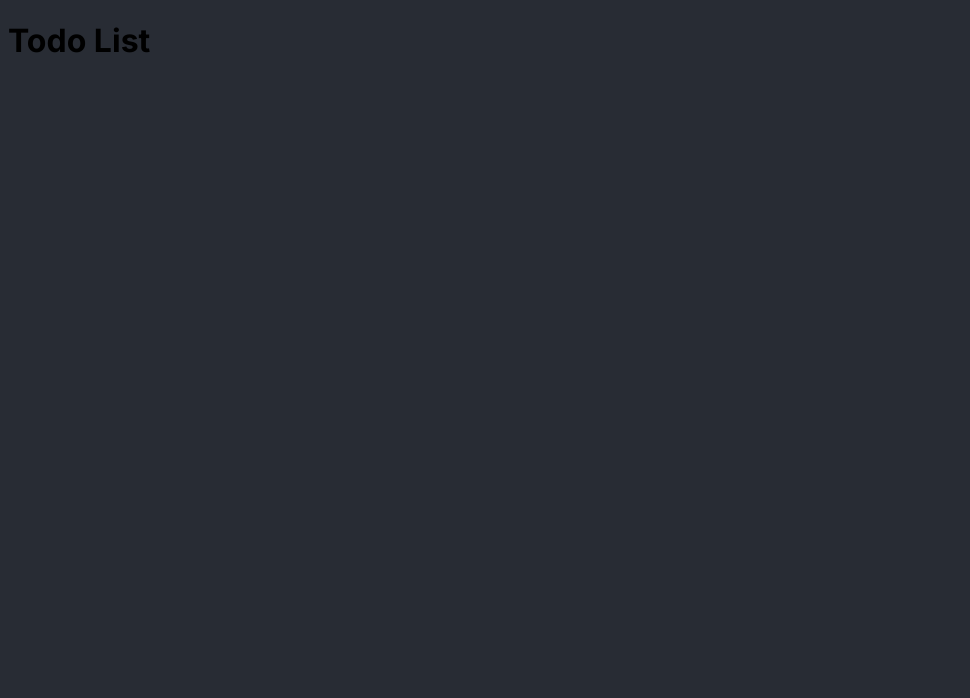
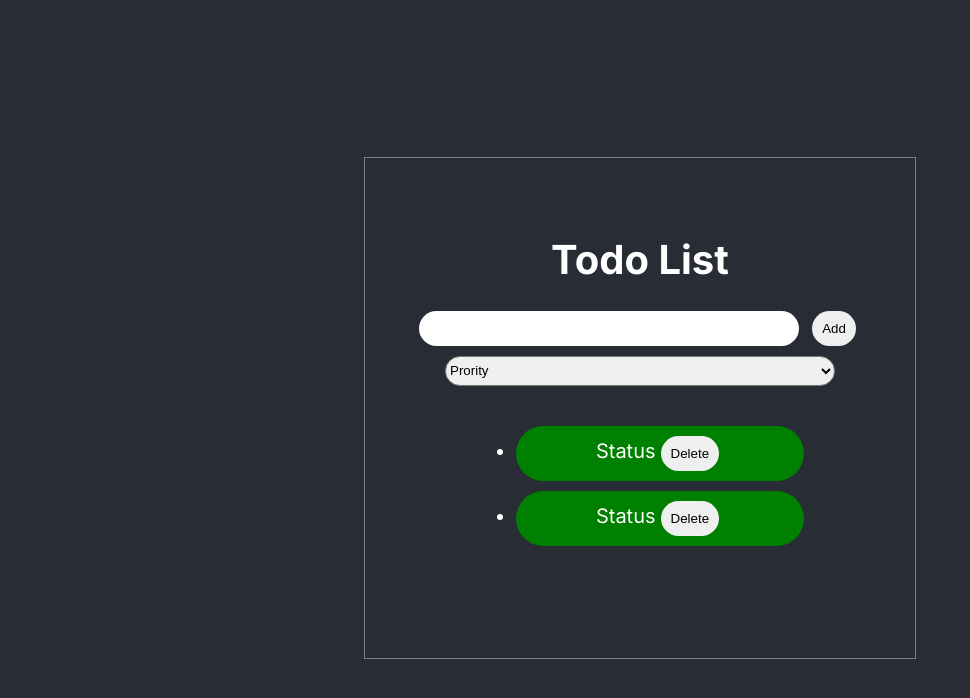
Before and after one commit to Rani-rathod/ToDo_List, a Next.js app: page / in a window 1280 px wide. Shown: the top 698 px of the page, without its empty margins (0-970 px from the left). Built offline with nearby package versions, Linux system fonts and the light colour scheme.

Commit message:
UI completed

```diff
--- /dev/null
+++ b/app/dropD.js
@@ -0,0 +1,13 @@
+const Dropdowns=()=>{
+    return (
+        <div className="drop">
+            <select className="dropdwon">
+                <option>Prority</option>
+                <option>1</option>
+                <option>2</option>
+                <option>3</option>
+            </select>
+        </div>
+    );
+}
+export default Dropdowns;
--- a/app/globals.css
+++ b/app/globals.css
@@ -1,3 +1,54 @@
 body{
     background-color:#282c34;
 }
+.App{
+    min-height:100vh;
+    display:flex;
+    justify-content:center;
+    align-items:center;
+    color:white;
+}
+.container{
+    display:flex;
+    height:50vh;
+    border:1px solid grey;
+    padding:50px;
+    flex-direction:column;
+    align-items:center;
+    font-size:20px;
+    color:white;
+}
+.todoForm{
+    display:flex;
+    justify-content:space-around;
+    width:450px;
+}
+input{
+    width:80%;
+    padding:10px;
+    border-radius:20px;
+    border:none;
+}
+button{
+    border:none;
+    padding:10px;
+    border-radius:20px;
+    margin:0 5px;
+}
+.drop{
+   padding:10px;
+}
+
+.dropdwon{
+    width:390px;
+    height:30px;
+    border-radius:20px;
+}
+.singleTodo{
+    border-radius:50px;
+    margin:10px 0;
+    background-color:green;
+    padding:10px 80px;
+    display:450px;
+    align-items:center;
+}
--- a/app/page.js
+++ b/app/page.js
@@ -1,13 +1,31 @@
+"use client"
+import React from 'react';
+import Dropdowns from './dropD.js';
+
 const App=()=>{
     return (
     <>
         <div className="App">
             <div className="container">
                 <h1>Todo List</h1>
+                <form className="todoForm">
+                    <input type="text" />
+                    <button>Add</button>
+                </form>
+                <Dropdowns />
+                <ul className="allTodos">
+                    <li className="singleTodo">
+                        <span className="todoText">Status</span>
+                        <button>Delete</button>
+                    </li>
+                    <li className="singleTodo">
+                        <span className="todoText">Status</span>
+                        <button>Delete</button>
+                    </li>
+                </ul>
             </div>
         </div>
     </>
     )
 }
-
 export default App;
```
